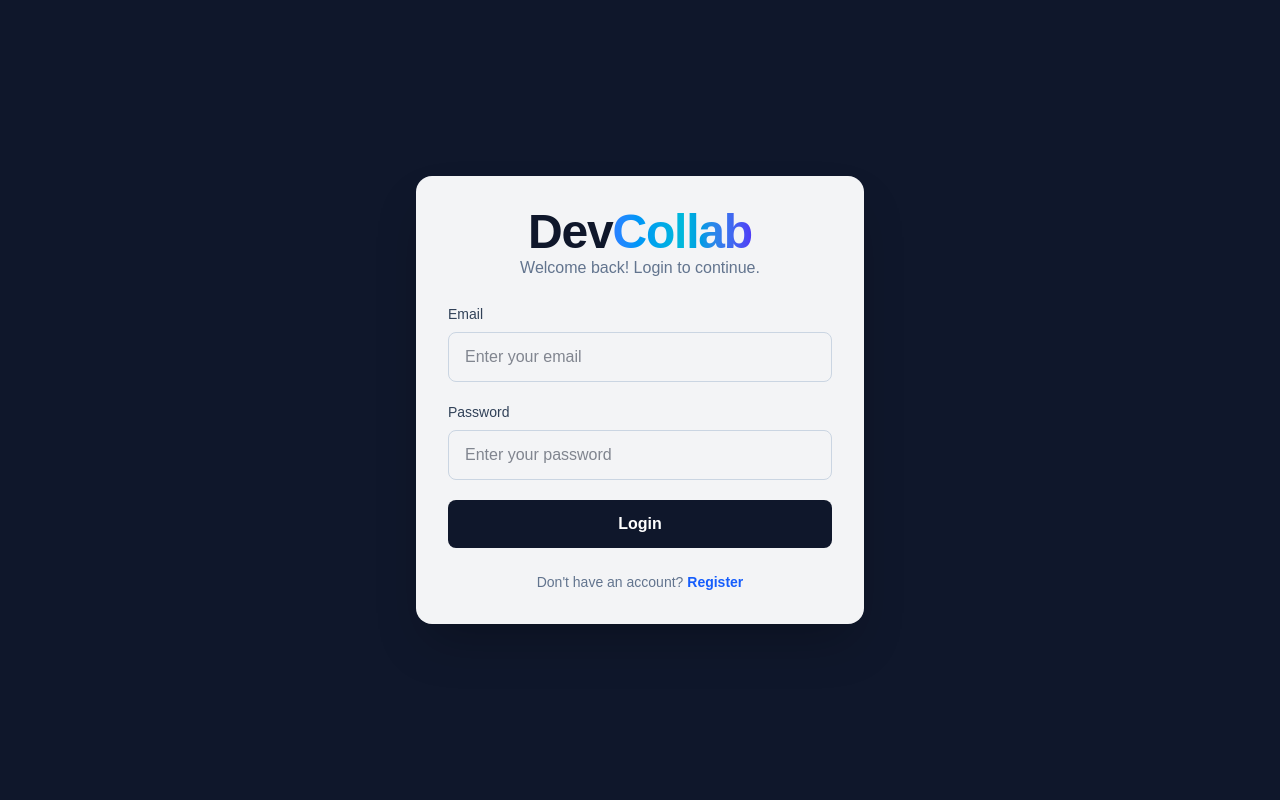
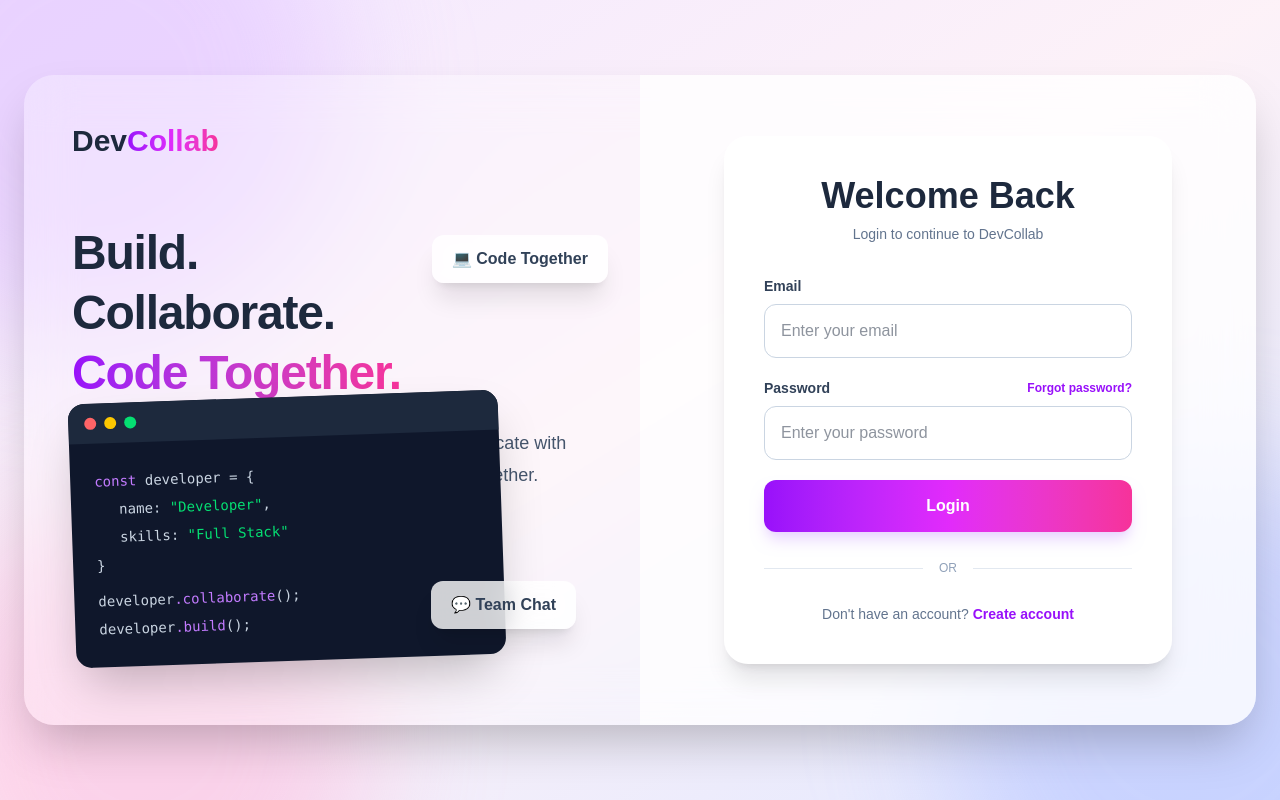
Before and after one commit to KaranBhardwaj1/DevCollab---Developer-Collabaration-Hub, a React (Vite) app in the folder client/: page /login in a window 1280 px wide. Built offline with nearby package versions, Linux system fonts and the light colour scheme; no server answers.

Commit message:
Improve project features and UI

```diff
--- a/client/src/components/Sidebar.jsx
+++ b/client/src/components/Sidebar.jsx
@@ -16,16 +16,6 @@ const Sidebar = () => {
     name: "Tasks",
     path: "/tasks",
     icon: "✅",
-    },
-    {
-      name: "Team Chat",
-      path: "/team-chat",
-      icon: "💬",
-    },
-    {
-      name: "Team Compiler",
-      path: "/team-compiler",
-      icon: "💻",
   },
   {
     name: "Invitations",
@@ -60,7 +50,7 @@ const Sidebar = () => {
         <div>
           <h1 className="text-center text-4xl font-black tracking-tight">
   <span className="text-slate-900">Dev</span>
-  <span className="bg-gradient-to-r from-blue-500 via-cyan-500 to-indigo-600 bg-clip-text text-transparent">
+  <span className="bg-gradient-to-r from-purple-600 via-fuchsia-500 to-pink-500 bg-clip-text text-transparent">
     Collab
   </span>
 </h1>
--- a/client/src/pages/Login.jsx
+++ b/client/src/pages/Login.jsx
@@ -22,6 +22,7 @@ const Login = () => {
 
   const handleSubmit = async (e) => {
     e.preventDefault();
+    setMessage("");
 
     try {
       await login(form.email, form.password);
@@ -34,24 +35,169 @@ const Login = () => {
   };
 
   return (
-    <div className="flex min-h-screen items-center justify-center bg-slate-900 px-4">
-      <div className="w-full max-w-md rounded-2xl bg-gray-100 p-8 shadow-2xl">
+    <div className="relative min-h-screen overflow-hidden bg-gradient-to-br from-purple-100 via-pink-50 to-indigo-100">
 
-        <h1 className="text-center text-5xl font-black tracking-tight">
-  <span className="text-slate-900">Dev</span>
-  <span className="bg-gradient-to-r from-blue-500 via-cyan-500 to-indigo-600 bg-clip-text text-transparent">
+      {/* Background decorations */}
+      <div className="absolute -left-40 -top-40 h-[500px] w-[500px] rounded-full bg-purple-300/40 blur-3xl"></div>
+
+      <div className="absolute -bottom-40 -left-20 h-[450px] w-[450px] rounded-full bg-pink-300/40 blur-3xl"></div>
+
+      <div className="absolute -bottom-40 -right-40 h-[500px] w-[500px] rounded-full bg-indigo-300/40 blur-3xl"></div>
+
+      {/* Main Container */}
+      <div className="relative z-10 mx-auto flex min-h-screen max-w-7xl items-center justify-center px-6 py-10">
+
+        <div className="grid w-full overflow-hidden rounded-[30px] bg-white/30 shadow-2xl backdrop-blur-xl lg:grid-cols-2">
+
+          {/* ================= LEFT SIDE ================= */}
+
+          <div className="relative hidden min-h-[650px] overflow-hidden p-12 lg:block">
+
+            {/* Logo */}
+            <div className="text-3xl font-extrabold">
+              <span className="text-slate-800">Dev</span>
+              <span className="bg-gradient-to-r from-purple-600 via-fuchsia-500 to-pink-500 bg-clip-text text-transparent">
+                Collab
+              </span>
+            </div>
+
+            {/* Heading */}
+            <div className="mt-16 max-w-lg">
+
+              <h1 className="text-5xl font-black leading-tight tracking-tight text-slate-800">
+                Build.
+                <br />
+                Collaborate.
+                <br />
+                <span className="bg-gradient-to-r from-purple-600 to-pink-500 bg-clip-text text-transparent">
+                  Code Together.
+                </span>
+              </h1>
+
+              <p className="mt-6 text-lg leading-8 text-slate-600">
+                Connect with developers, manage projects,
+                communicate with your team, solve coding
+                problems and write code together.
+              </p>
+
+            </div>
+
+            {/* Code Window */}
+            <div className="absolute bottom-16 left-12 w-[430px] rotate-[-2deg] overflow-hidden rounded-2xl bg-slate-900 shadow-2xl">
+
+              {/* Window Header */}
+              <div className="flex h-10 items-center gap-2 bg-slate-800 px-4">
+
+                <div className="h-3 w-3 rounded-full bg-red-400"></div>
+                <div className="h-3 w-3 rounded-full bg-yellow-400"></div>
+                <div className="h-3 w-3 rounded-full bg-green-400"></div>
+
+              </div>
+
+              {/* Code */}
+              <div className="p-6 font-mono text-sm leading-7 text-slate-300">
+
+                <p>
+                  <span className="text-purple-400">const</span>{" "}
+                  developer = {"{"}
+                </p>
+
+                <p className="pl-6">
+                  name:{" "}
+                  <span className="text-green-400">
+                    "Developer"
+                  </span>
+                  ,
+                </p>
+
+                <p className="pl-6">
+                  skills:{" "}
+                  <span className="text-green-400">
+                    "Full Stack"
+                  </span>
+                </p>
+
+                <p>{"}"}</p>
+
+                <p className="mt-2">
+                  developer
+                  <span className="text-purple-400">
+                    .collaborate
+                  </span>
+                  ();
+                </p>
+
+                <p>
+                  developer
+                  <span className="text-purple-400">
+                    .build
+                  </span>
+                  ();
+                </p>
+
+              </div>
+
+            </div>
+
+            {/* Floating Cards */}
+
+            <div className="absolute right-8 top-40 rounded-xl bg-white/80 px-5 py-3 shadow-xl backdrop-blur-md">
+              <span className="font-semibold text-slate-700">
+                💻 Code Together
+              </span>
+            </div>
+
+            <div className="absolute bottom-24 right-16 rounded-xl bg-white/80 px-5 py-3 shadow-xl backdrop-blur-md">
+              <span className="font-semibold text-slate-700">
+                💬 Team Chat
+              </span>
+            </div>
+
+          </div>
+
+          {/* ================= RIGHT SIDE ================= */}
+
+          <div className="flex items-center justify-center bg-white/70 p-6 sm:p-12">
+
+            <div className="w-full max-w-md rounded-3xl bg-white p-8 shadow-xl sm:p-10">
+
+              {/* Mobile Logo */}
+              <div className="mb-8 text-center lg:hidden">
+
+                <h1 className="text-3xl font-extrabold">
+                  <span className="text-slate-800">
+                    Dev
+                  </span>
+
+                  <span className="bg-gradient-to-r from-purple-600 to-pink-500 bg-clip-text text-transparent">
                     Collab
                   </span>
                 </h1>
 
-        <p className="mb-6 text-center text-slate-500">
-          Welcome back! Login to continue.
+              </div>
+
+              {/* Heading */}
+
+              <h2 className="text-center text-4xl font-bold text-slate-800">
+                Welcome Back
+              </h2>
+
+              <p className="mt-2 text-center text-sm text-slate-500">
+                Login to continue to DevCollab
               </p>
 
-        <form onSubmit={handleSubmit} className="space-y-5">
+              {/* Form */}
+
+              <form
+                onSubmit={handleSubmit}
+                className="mt-8 space-y-5"
+              >
+
+                {/* Email */}
 
                 <div>
-            <label className="mb-2 block text-sm font-medium text-slate-700">
+
+                  <label className="mb-2 block text-sm font-semibold text-slate-700">
                     Email
                   </label>
 
@@ -61,15 +207,34 @@ const Login = () => {
                     placeholder="Enter your email"
                     value={form.email}
                     onChange={handleChange}
-              className="w-full rounded-lg border border-slate-300 px-4 py-3 outline-none transition focus:border-blue-500 focus:ring-2 focus:ring-blue-200"
                     required
+                    className="w-full rounded-xl border border-slate-300 px-4 py-3.5 text-slate-800 outline-none transition focus:border-purple-500 focus:ring-4 focus:ring-purple-100"
                   />
+
                 </div>
 
+                {/* Password */}
+
                 <div>
-            <label className="mb-2 block text-sm font-medium text-slate-700">
+
+                  <div className="mb-2 flex items-center justify-between">
+
+                    <label className="text-sm font-semibold text-slate-700">
                       Password
                     </label>
+
+                    <span
+                      onClick={() =>
+                        setMessage(
+                          "Password reset feature coming soon."
+                        )
+                      }
+                      className="cursor-pointer text-xs font-semibold text-purple-600 hover:underline"
+                    >
+                      Forgot password?
+                    </span>
+
+                  </div>
 
                   <input
                     type="password"
@@ -77,36 +242,68 @@ const Login = () => {
                     placeholder="Enter your password"
                     value={form.password}
                     onChange={handleChange}
-              className="w-full rounded-lg border border-slate-300 px-4 py-3 outline-none transition focus:border-blue-500 focus:ring-2 focus:ring-blue-200"
                     required
+                    className="w-full rounded-xl border border-slate-300 px-4 py-3.5 text-slate-800 outline-none transition focus:border-purple-500 focus:ring-4 focus:ring-purple-100"
                   />
+
                 </div>
 
+                {/* Error */}
+
                 {message && (
-            <p className="rounded-lg bg-red-100 p-3 text-sm text-red-600">
+                  <div className="rounded-xl bg-red-50 p-3 text-sm text-red-600">
                     {message}
-            </p>
+                  </div>
                 )}
+
+                {/* Login Button */}
 
                 <button
                   type="submit"
-            className="w-full rounded-lg bg-slate-900 py-3 font-semibold text-white transition hover:bg-slate-800"
+                  className="w-full rounded-xl bg-gradient-to-r from-purple-600 via-fuchsia-500 to-pink-500 py-3.5 font-bold text-white shadow-lg shadow-purple-200 transition hover:-translate-y-0.5 hover:shadow-xl"
                 >
                   Login
                 </button>
+
               </form>
 
-        <p className="mt-6 text-center text-sm text-slate-500">
-          Don't have an account?{" "}
+              {/* Divider */}
+
+              <div className="my-7 flex items-center gap-4">
+
+                <div className="h-px flex-1 bg-slate-200"></div>
+
+                <span className="text-xs text-slate-400">
+                  OR
+                </span>
+
+                <div className="h-px flex-1 bg-slate-200"></div>
+
+              </div>
+
+              {/* Register */}
+
+              <p className="text-center text-sm text-slate-500">
+
+                Don't have an account?
+
                 <span
                   onClick={() => navigate("/register")}
-            className="cursor-pointer font-semibold text-blue-600 hover:underline"
+                  className="ml-1 cursor-pointer font-bold text-purple-600 hover:underline"
                 >
-            Register
+                  Create account
                 </span>
+
               </p>
 
             </div>
+
+          </div>
+
+        </div>
+
+      </div>
+
     </div>
   );
 };
```
Lines whose indentation alone changed are shown as unchanged.
